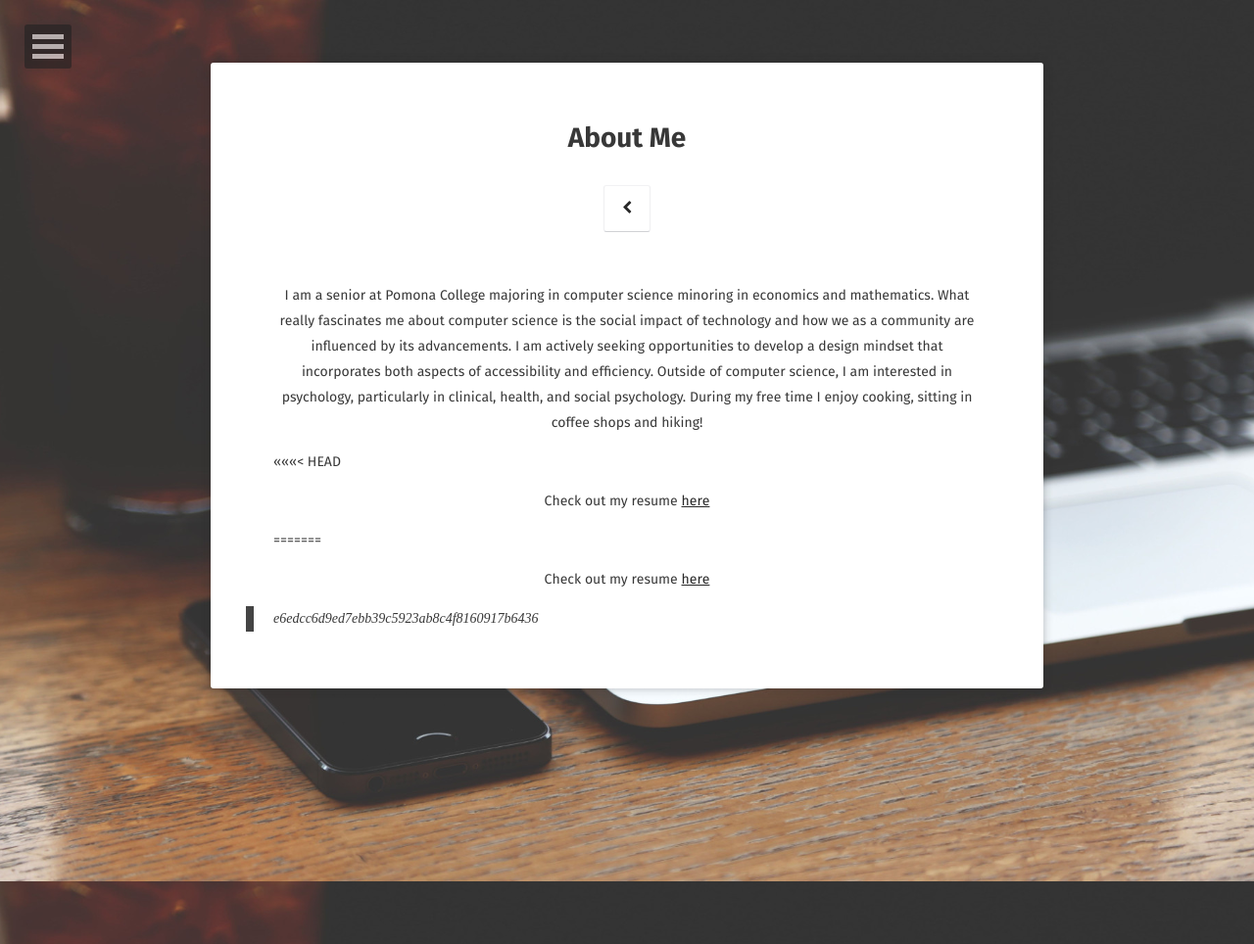
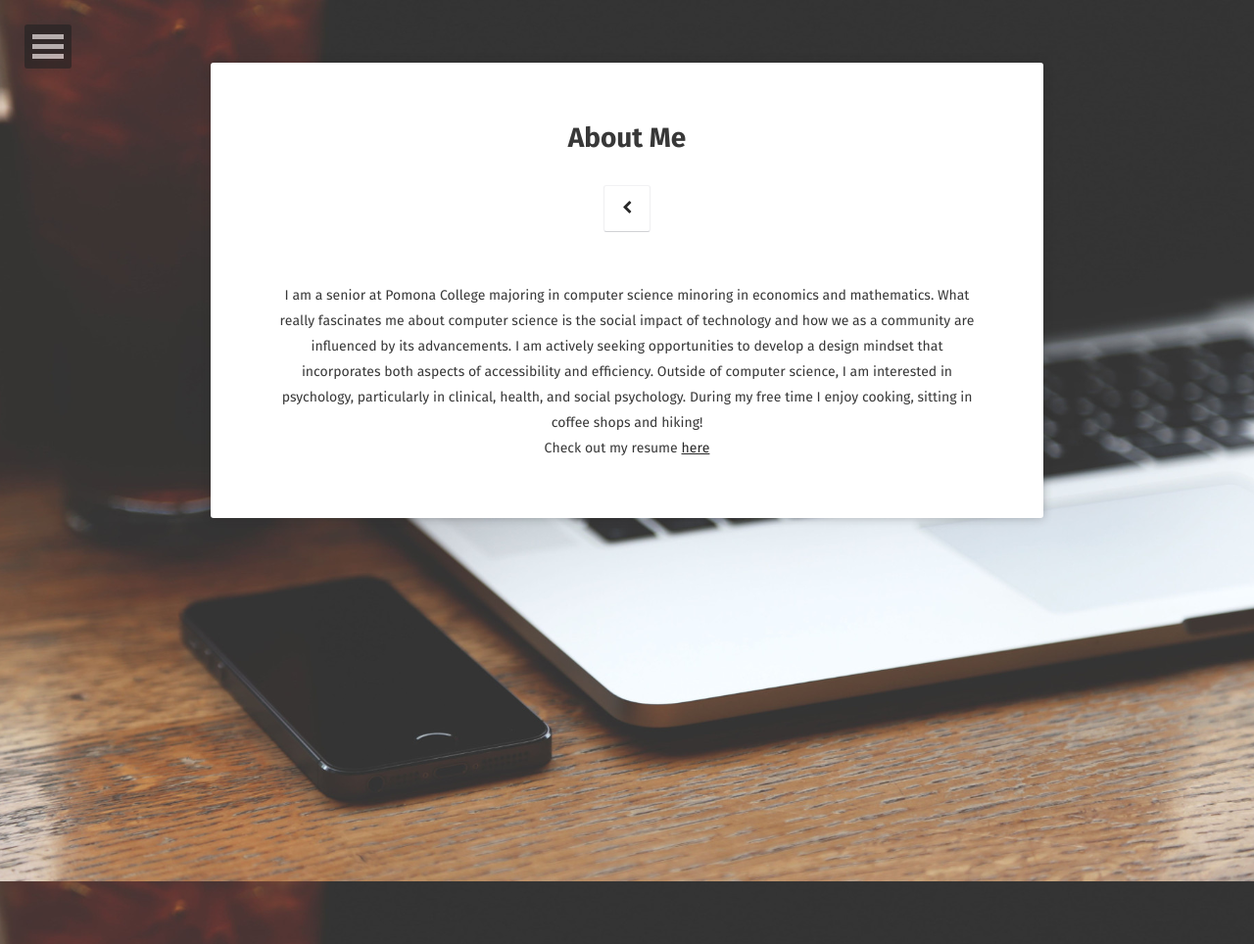
Before and after one commit to aliceetan/aliceetan.github.io, a Jekyll site: the page built from about/index.md, in a window 1280 px wide. Shown: the whole page at 98% size. Built offline with Jekyll 4.4.1, drawn with Linux system fonts in a browser that asks for light colours; some web fonts are replaced.

Commit message:
Updated about me

```diff
--- a/about/index.md
+++ b/about/index.md
@@ -8,10 +8,5 @@ comments: false
 
 <center>I am a senior at Pomona College majoring in computer science minoring in economics and mathematics. What really fascinates me about computer science is the social impact of technology and how we as a community are influenced by its advancements. I am actively seeking opportunities to develop a design mindset that incorporates both aspects of accessibility and efficiency. Outside of computer science, I am interested in psychology, particularly in clinical, health, and social psychology. During my free time I enjoy cooking, sitting in coffee shops and hiking!</center>
 
-<<<<<<< HEAD
-<center> Check out my resume
-<a href=
-"https://github.com/aliceetan/aliceetan.github.io/raw/master/about/to/AliceTan_TechResume2018.pdf">here</a></center>
-=======
+
 <center> Check out my resume <a href="/about/AliceTan_TechResume2018.pdf" target="_blank">here</a></center>
->>>>>>> e6edcc6d9ed7ebb39c5923ab8c4f8160917b6436
```
